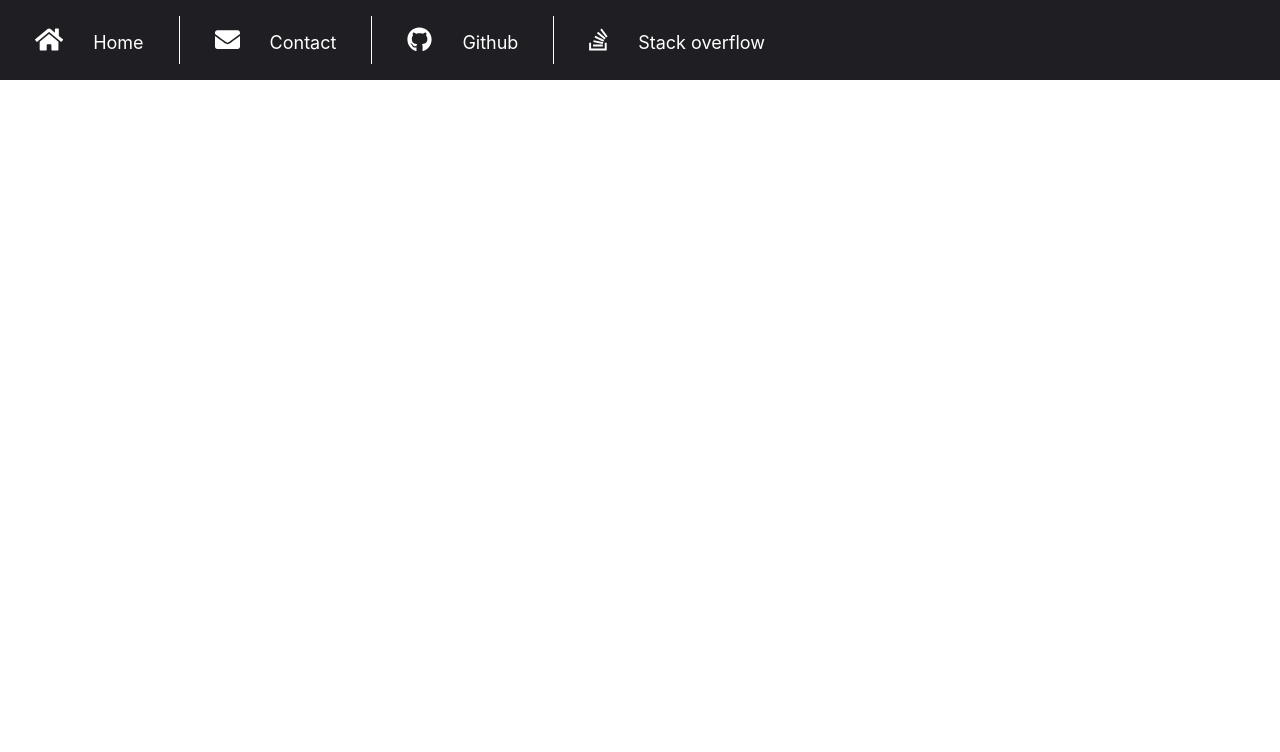
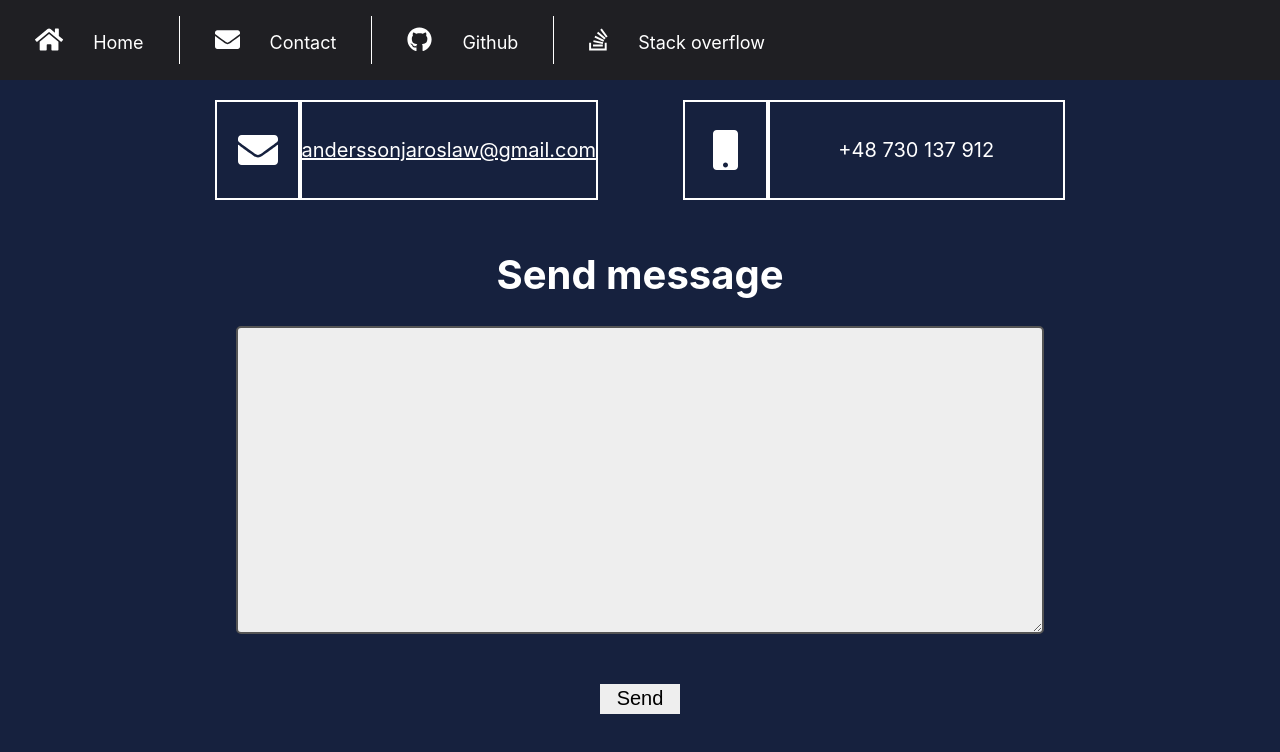
Before and after one commit to Dz3ro/WebsiteMyDev, a React (Create React App) app: page /contact in a window 1280 px wide. Shown: the top 752 px of the page. Built offline with nearby package versions, Linux system fonts and the light colour scheme.

Commit message:
Add fully functional and responvie contact page

```diff
--- a/package.json
+++ b/package.json
@@ -11,6 +11,8 @@
     "@testing-library/jest-dom": "^5.14.1",
     "@testing-library/react": "^11.2.7",
     "@testing-library/user-event": "^12.8.3",
+    "axios": "^0.21.1",
+    "express": "^4.17.1",
     "react": "^17.0.2",
     "react-dom": "^17.0.2",
     "react-intersection-observer": "^8.32.0",
--- /dev/null
+++ b/src/Components/MailSendForm.js/MailSendForm.js
@@ -0,0 +1,89 @@
+import React, { Component } from "react";
+import { FontAwesomeIcon } from "@fortawesome/react-fontawesome";
+import { faCircleNotch } from "@fortawesome/free-solid-svg-icons";
+import { Link } from "react-router-dom";
+
+class MailSendForm extends Component {
+  constructor(props) {
+    super(props);
+    this.state = {
+      mailWasSent: false,
+      mailPending: false,
+      mailWasSentSuccess: false,
+      iconRot: 0,
+      intervalId: 0,
+    };
+  }
+
+  componentDidMount() {
+    const intervalId = setInterval(() => {
+      const rot = this.state.iconRot;
+      const newRot = rot >= 100000 ? 0 : rot + 360;
+      this.setState({ iconRot: newRot });
+    }, 2000);
+    this.setState({ intervalId });
+  }
+  componentWillUnmount() {
+    clearInterval(this.state.intervalId);
+  }
+  componentDidUpdate() {
+    const { mailWasSent, mailWasSentSuccess, mailPending } = this.props;
+    const sent = this.state.mailWasSent;
+    const succ = this.state.mailWasSentSuccess;
+    const pend = this.state.mailPending;
+
+    if (
+      sent !== mailWasSent ||
+      succ !== mailWasSentSuccess ||
+      pend !== mailPending
+    )
+      this.setState({ mailWasSent, mailWasSentSuccess, mailPending });
+  }
+
+  render() {
+    const { onMsgInput, onMailSend } = this.props;
+    const fullForm = (
+      <div className="msgForm">
+        <h1>Send message</h1>
+        <textarea onChange={(e) => onMsgInput(e.target.value)}></textarea>
+        <button onClick={() => onMailSend()}>Send</button>
+      </div>
+    );
+    const infoSendingMail = (
+      <div className="msgForm">
+        <h1>Please wait sending message</h1>
+        <FontAwesomeIcon
+          icon={faCircleNotch}
+          className="loadIcon"
+          style={{ transform: `rotate(${this.state.iconRot}deg)` }}
+        />
+      </div>
+    );
+
+    const infoSentSuccessfull = (
+      <div className="msgForm">
+        <h1 style={{ color: "Chartreuse" }}>Message was sent successfully!</h1>
+        <Link to={"/"}>
+          <h1> HOME</h1>
+        </Link>
+      </div>
+    );
+
+    const infoSentFail = (
+      <div className="msgForm">
+        <h1 style={{ color: "red" }}>Something failed while sending</h1>
+        <Link to={"/contact"}>
+          <h1> TRY AGAIN</h1>
+        </Link>
+      </div>
+    );
+    const { mailWasSent, mailWasSentSuccess, mailPending } = this.state;
+
+    if (!mailWasSent) return fullForm;
+    if (mailWasSent && mailPending) return infoSendingMail;
+    if (mailWasSent && mailWasSentSuccess) return infoSentSuccessfull;
+    if (mailWasSent && !mailWasSentSuccess) return infoSentFail;
+  }
+}
+
+export default MailSendForm;
--- /dev/null
+++ b/src/Components/Pages/PageAdmin.jsx
@@ -0,0 +1,31 @@
+import React, { Component } from "react";
+import httpHandler from "../httpService/httpHandler";
+
+class PageLogin extends Component {
+  constructor(props) {
+    super(props);
+    this.state = {};
+  }
+
+  handleSubmit = async () => {
+    const x = await httpHandler.testing();
+    console.log(x);
+  };
+  render() {
+    return (
+      <div className="adminContainer">
+        <h1>ADMIN LOGIN</h1>
+        <h2>You should not be here if you are a guest</h2>
+        <form className="adminForm">
+          <input placeholder="email"></input>
+          <input placeholder="password"></input>
+          <button type="button" onClick={() => this.handleSubmit()}>
+            Submit
+          </button>
+        </form>
+      </div>
+    );
+  }
+}
+
+export default PageLogin;
--- a/src/Components/Pages/PageContact.jsx
+++ b/src/Components/Pages/PageContact.jsx
@@ -1,12 +1,79 @@
 import React, { Component } from "react";
+import { FontAwesomeIcon } from "@fortawesome/react-fontawesome";
+import { faMobile } from "@fortawesome/free-solid-svg-icons";
+import { faEnvelope } from "@fortawesome/free-solid-svg-icons";
+import httpHandler from "../httpService/httpHandler";
+import MailSendForm from "../MailSendForm.js/MailSendForm";
 
 class PageContact extends Component {
   constructor(props) {
     super(props);
-    this.state = {};
+    this.state = {
+      msgText: "",
+      msgWasSent: false,
+      msgWasSentSuccess: false,
+      msgPending: true,
+    };
   }
+
+  handleMailSend = () => {
+    this.setState({ msgWasSent: true });
+    httpHandler.sendMsg(
+      this.state.msgText,
+      this.handleMailSentSuccess,
+      this.handleMailSentFail
+    );
+  };
+
+  handleMailSentSuccess = () => {
+    this.setState({
+      msgWasSent: true,
+      msgWasSentSuccess: true,
+      msgPending: false,
+    });
+  };
+
+  handleMailSentFail = () => {
+    this.setState({
+      msgWasSent: true,
+      msgWasSentSuccess: false,
+      msgPending: false,
+    });
+    console.log("fail mail was not sent");
+  };
+
+  handleMsgInput = (msgText) => {
+    this.setState({ msgText });
+  };
   render() {
-    return <h1>Contact</h1>;
+    return (
+      <div className="pageContactContainer">
+        <div className="contactTable">
+          <div className="contactTableCell iconContact iconPhone">
+            <FontAwesomeIcon icon={faMobile} />
+          </div>
+          <div className="contactTableCell iconContact iconEmail">
+            <FontAwesomeIcon icon={faEnvelope} />
+          </div>
+          <a
+            href="mailto:anderssonjaroslaw@gmail.com"
+            className="contactTableCell contactDetails detailsEmail"
+          >
+            anderssonjaroslaw@gmail.com
+          </a>
+          <div className="contactTableCell contactDetails detailsPhone">
+            +48 730 137 912
+          </div>
+        </div>
+        <MailSendForm
+          mailWasSent={this.state.msgWasSent}
+          mailWasSentSuccess={this.state.msgWasSentSuccess}
+          onMsgInput={this.handleMsgInput}
+          onMailSend={this.handleMailSend}
+          mailPending={this.state.msgPending}
+        />
+      </div>
+    );
   }
 }
 
--- /dev/null
+++ b/src/Components/httpService/httpHandler.jsx
@@ -0,0 +1,32 @@
+import axios from "axios";
+
+const tools = "/tools";
+const mailUrl = "/mail";
+
+const instance = axios.create({
+  baseURL: "https://afternoon-beyond-63344.herokuapp.com/api",
+  withCredentials: false,
+  headers: {
+    "Access-Control-Allow-Origin": "*",
+    "Access-Control-Allow-Headers":
+      "Origin, X-Requested-With, Content-Type, Accept, Authorization",
+    "Access-Control-Allow-Methods": "GET,PUT,POST,DELETE,PATCH,OPTIONS",
+  },
+});
+
+const httpHandler = {
+  sendMsg: function (text, onSuccess, onFail) {
+    instance
+      .post(mailUrl, { text: text })
+      .then(() => onSuccess())
+      .catch(() => onFail());
+  },
+  getTools: function () {
+    instance
+      .get(tools)
+      .then((res) => console.log(res))
+      .catch((e) => console.log(e));
+  },
+};
+
+export default httpHandler;
--- a/src/index.css
+++ b/src/index.css
@@ -1,6 +1,7 @@
 :root {
   --text-color-normal: #fff;
   --background-color-main: #1f1f23;
+  --background-color-sec: #16213e;
   --nav-color-highlight: gold;
   --nav-transition-time: 0.3s;
   --nav-height: 8rem;
@@ -14,6 +15,7 @@ html {
 }
 
 body {
+  background: var(--background-color-sec);
   margin: 0;
   font-family: -apple-system, BlinkMacSystemFont, "Segoe UI", "Roboto", "Oxygen",
     "Ubuntu", "Cantarell", "Fira Sans", "Droid Sans", "Helvetica Neue",
@@ -355,6 +357,7 @@ HAT HAS POSITION ABSOLUTE */
   justify-content: center;
   border-left: var(--projectListGroup-border);
   border-bottom: var(--projectListGroup-border);
+  background: #fff;
 }
 
 .listGroupItem {
@@ -390,6 +393,8 @@ HAT HAS POSITION ABSOLUTE */
 .searchHeader {
   font-size: 2rem;
   transition: all var(--nav-transition-time);
+  color: #fff;
+  margin: 2rem;
 }
 /*#endregion SearchToolsHeading*/
 
@@ -522,6 +527,155 @@ HAT HAS POSITION ABSOLUTE */
 .NoResultsPlaceHolder {
   font-size: 20rem;
 }
+
+/*#region PageContact */
+
+.pageContactContainer {
+  margin-top: 10rem;
+  display: flex;
+  flex-direction: column;
+  justify-content: center;
+  align-items: center;
+  width: auto;
+  text-align: center;
+}
+
+.contactTable {
+  display: grid;
+  width: 95%;
+  height: 100px;
+  grid-template-columns: 20% 80%;
+  grid-template-rows: 50% 50%;
+}
+
+.contactTableCell {
+  color: #fff;
+  border: 2px solid var(--text-color-normal);
+  display: flex;
+  justify-content: center;
+  align-items: center;
+}
+
+.iconContact {
+  font-size: 3.5rem;
+}
+.contactDetails {
+  font-size: 1.3rem;
+}
+
+.iconEmail {
+  grid-column: 1;
+  grid-row: 1;
+}
+
+.detailsEmail {
+  grid-column: 2;
+  grid-row: 1;
+}
+
+.iconPhone {
+  grid-column: 1;
+  grid-row: 2;
+}
+.detailsPhone {
+  grid-column: 2;
+  grid-row: 2;
+}
+
+.msgForm {
+  display: flex;
+  flex-direction: column;
+  justify-content: center;
+  align-items: center;
+  margin-top: 3rem;
+}
+
+.msgForm h1 {
+  color: var(--text-color-normal);
+  font-size: 3rem;
+  margin-top: 1rem;
+}
+
+.msgForm textarea {
+  outline: none;
+  border: none;
+  width: 100%;
+  height: 200px;
+  font-size: 1.5rem;
+  background: #eee;
+  border: 2px solid #555;
+  border-radius: 5px;
+}
+
+.msgForm button {
+  border: none;
+  outline: none;
+  background: #eee;
+  margin-top: 3rem;
+  width: 8rem;
+  height: 3rem;
+  font-size: 2rem;
+}
+
+.msgForm button:hover {
+  cursor: pointer;
+}
+
+.loadIcon {
+  font-size: 8rem;
+  color: #fff;
+  transition: all ease-in-out 2000ms;
+}
+
+/*#endregion PageContact */
+
+/*#region PageAdmin */
+
+.adminContainer {
+  margin-top: 8rem;
+  display: flex;
+  flex-direction: column;
+  justify-content: center;
+  align-items: center;
+  height: 80vh;
+}
+
+.adminForm {
+  display: flex;
+  flex-direction: column;
+}
+
+.adminForm input {
+  width: 25rem;
+  height: 4rem;
+  font-size: 1.5rem;
+  outline: none;
+  border-radius: 1.5rem;
+  border: none;
+  box-shadow: 0 0px 1px 1px #ccc;
+  padding: 0 2rem;
+  margin: 1rem;
+}
+
+.adminForm button {
+  border-radius: 1.5rem;
+
+  width: 9rem;
+  height: 3.5rem;
+  margin: auto;
+  margin-top: 2rem;
+  border: none;
+  outline: none;
+  background: var(--background-color-main);
+  color: var(--text-color-normal);
+}
+
+.adminForm button:hover {
+  cursor: pointer;
+}
+
+/*#endregion PageAdmin */
+
 @media only screen and (min-width: 360px) {
   /*#region Slider */
   .sliderDescButton {
@@ -561,6 +715,14 @@ HAT HAS POSITION ABSOLUTE */
   }
 
   /*#endregion SearchToolsHeading*/
+
+  /*#region PageContact */
+
+  .msgForm textarea {
+    width: 300px;
+  }
+
+  /*#endregion PageContact */
 }
 
 @media only screen and (min-width: 540px) {
@@ -770,6 +932,72 @@ HAT HAS POSITION ABSOLUTE */
     margin-left: 40rem;
   }
   /*#endregion ProjectCard */
+
+  /*#region PageContact */
+
+  .pageContactContainer {
+    margin-top: 10rem;
+  }
+
+  .contactTable {
+    width: 750px;
+    height: 100px;
+    grid-template-columns: 10% 35% 10% 10% 35%;
+    grid-template-rows: 100%;
+  }
+
+  .iconContact {
+    font-size: 4rem;
+  }
+  .contactDetails {
+    font-size: 1.8rem;
+  }
+
+  .iconEmail {
+    grid-column: 1;
+    grid-row: 1;
+  }
+
+  .detailsEmail {
+    grid-column: 2;
+    grid-row: 1;
+  }
+
+  .iconPhone {
+    grid-column: 4;
+    grid-row: 1;
+  }
+  .detailsPhone {
+    grid-column: 5;
+    grid-row: 1;
+  }
+
+  .msgForm {
+    margin-top: 4rem;
+  }
+
+  .msgForm h1 {
+    font-size: 4rem;
+  }
+
+  .msgForm textarea {
+    width: 700px;
+    height: 300px;
+    font-size: 2rem;
+  }
+
+  .msgForm button {
+    margin-top: 5rem;
+    width: 8rem;
+    height: 3rem;
+    font-size: 2rem;
+  }
+
+  .loadIcon {
+    font-size: 8rem;
+  }
+
+  /*#endregion PageContact */
 }
 
 @media only screen and (min-width: 1100px) {
@@ -876,4 +1104,24 @@ HAT HAS POSITION ABSOLUTE */
     margin-left: 1rem;
   }
   /*#endregion ProjectCard*/
+
+  /*#region PageContact */
+
+  .contactTable {
+    width: 850px;
+  }
+
+  .contactDetails {
+    font-size: 2rem;
+  }
+
+  .msgForm textarea {
+    width: 800px;
+  }
+
+  .loadIcon {
+    font-size: 8rem;
+  }
+
+  /*#endregion PageContact */
 }
```
Also changed, not shown: src/Components/App.jsx (+2 -14 lines), 1 other file (tests, documents, lock files or other folders).
